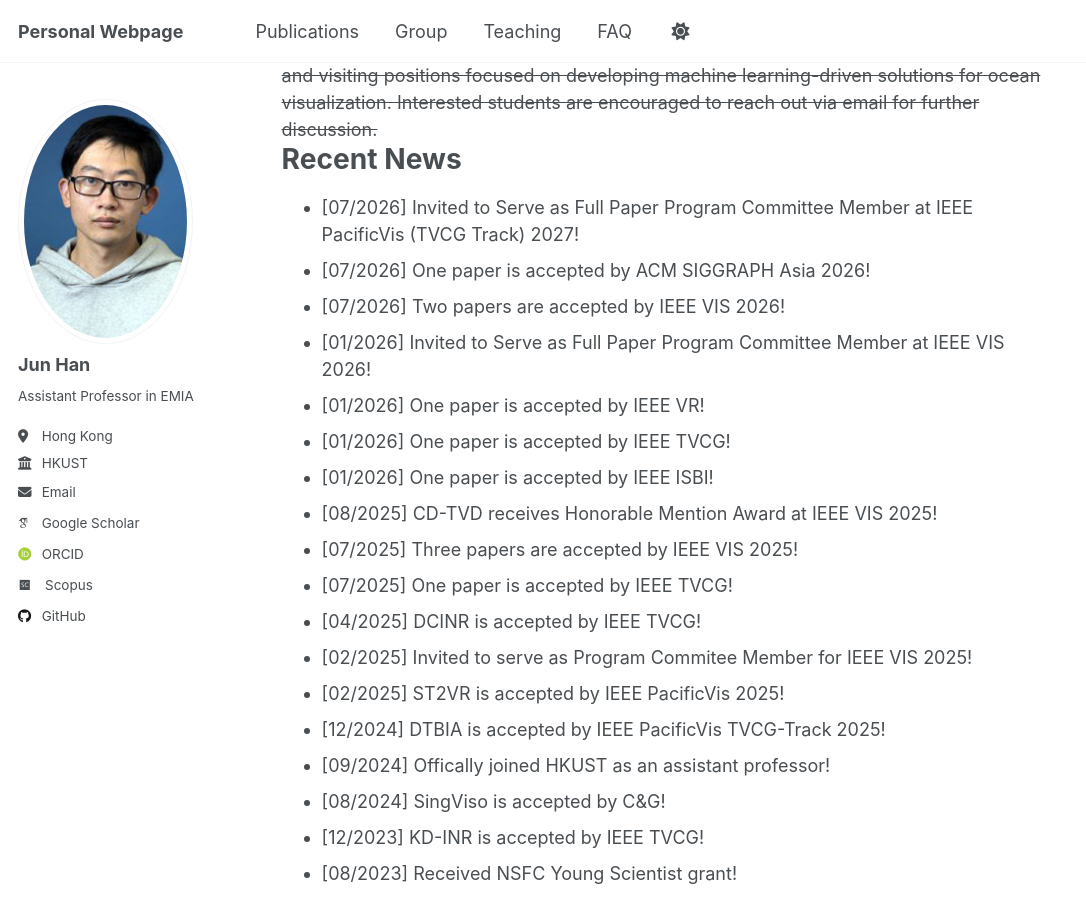
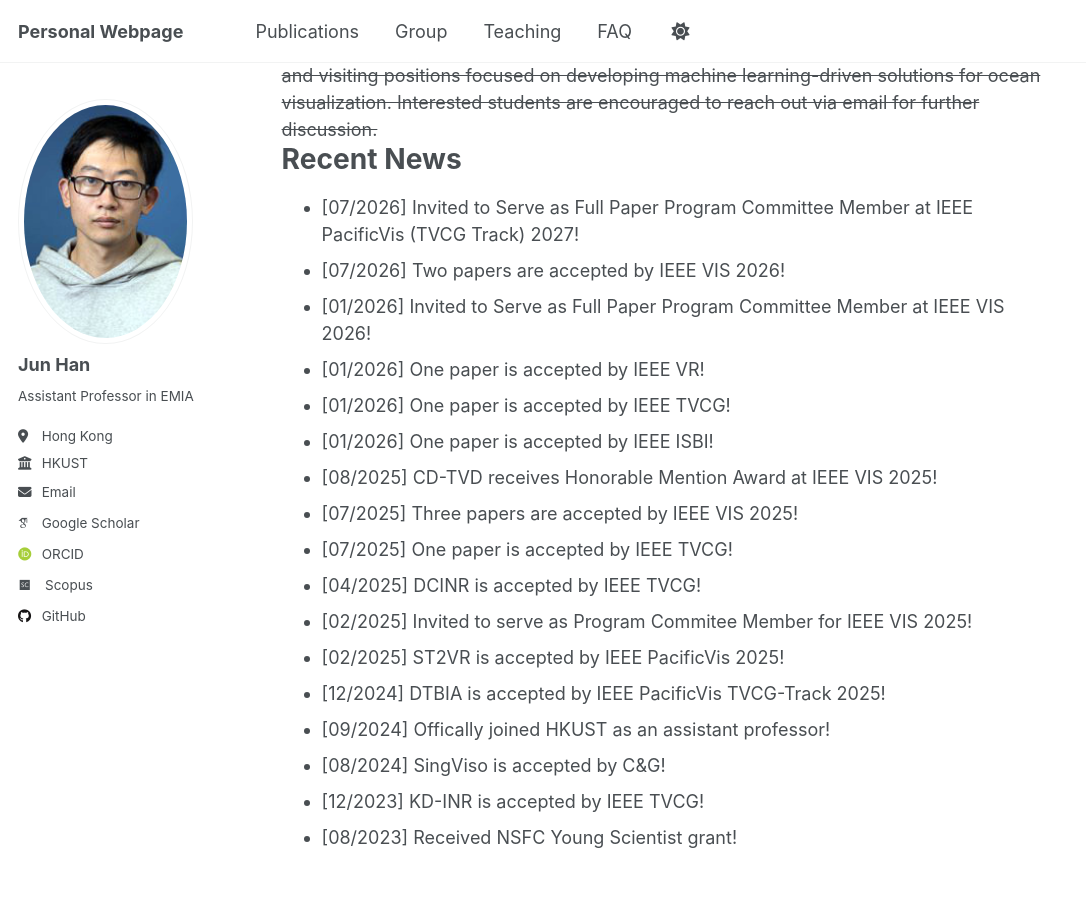
Before and after one commit to stevenhan1991/stevenhan1991.github.io, a Jekyll site: the page built from _pages/about.md, in a window 1280 px wide and 900 px high, scrolled down 1185 px. Shown: the whole window, without its empty margins (0-1086 px from the left). Built offline with Jekyll 4.4.1, drawn with Linux system fonts in a browser that asks for light colours; some web fonts are replaced.

Commit message:
Update about.md

```diff
--- a/_pages/about.md
+++ b/_pages/about.md
@@ -40,7 +40,6 @@ Materials include: CV (education background, academic ranking, list of papers/pr
 <h1 id="recent-news">Recent News</h1>
 <ul>
   <li>[07/2026] Invited to Serve as Full Paper Program Committee Member at IEEE PacificVis (TVCG Track) 2027!</li>
-  <li>[07/2026] One paper is accepted by ACM SIGGRAPH Asia 2026!</li>
   <li>[07/2026] Two papers are accepted by IEEE VIS 2026!</li>
   <li>[01/2026] Invited to Serve as Full Paper Program Committee Member at IEEE VIS 2026!</li>
   <li>[01/2026] One paper is accepted by IEEE VR!</li>
```
